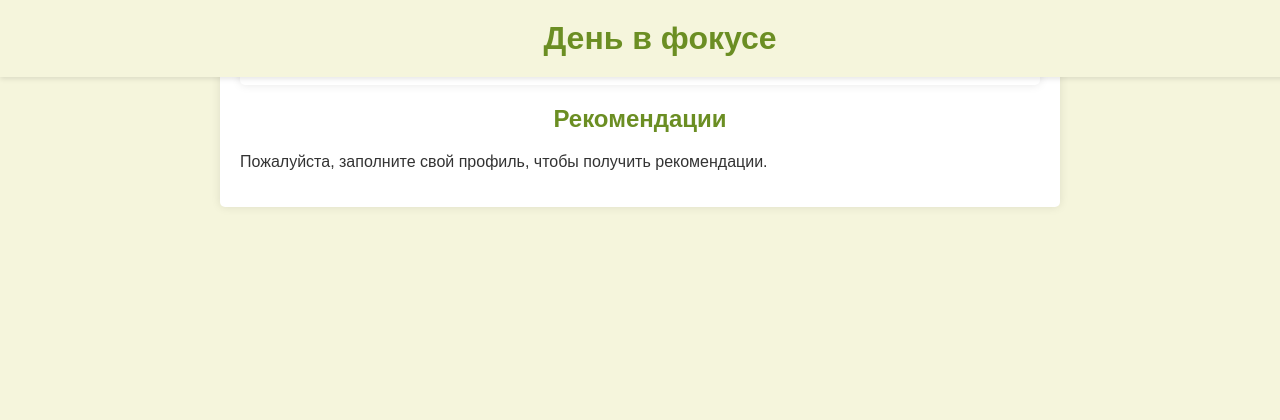
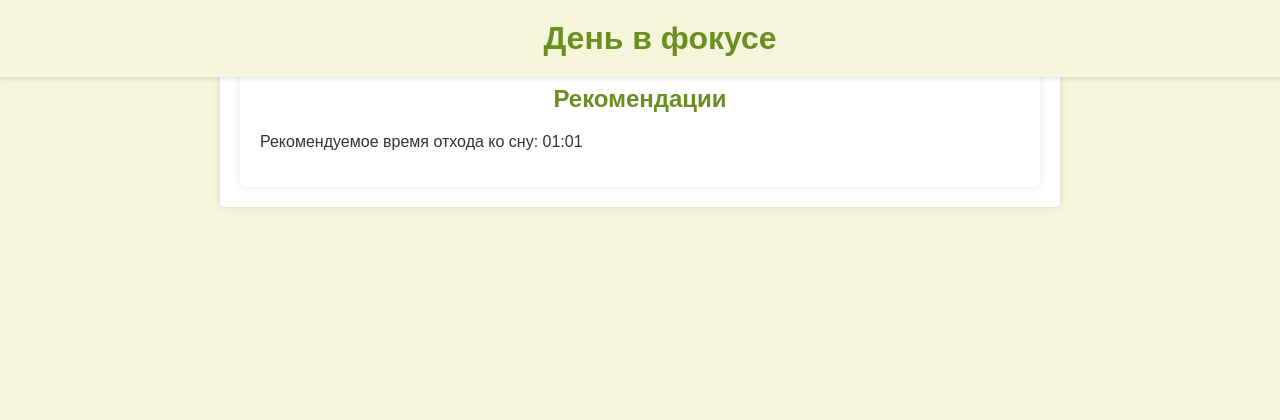
Before and after one commit to Alehandro77/OPD, a Flask app: page / in a window 1280 px wide. Shown: the top 420 px of the page. Run offline with Flask 3, Linux system fonts and the light colour scheme; a user stored in the database is signed in; tables that the repository leaves empty hold one stand-in row (values such as "Sample post").

Commit message:
Update index.html

```diff
--- a/projeckt/templates/index.html
+++ b/projeckt/templates/index.html
@@ -1,15 +1,14 @@
-
 {% extends "layout.html" %}
 
 {% block title %}Главная страница{% endblock %}
 
 {% block content %}
-    <div class="container index-page"></div>
+    <div class="container index-page">
         <h2>Рекомендации</h2>
-        {% if recommendations %}
-            <p>Рекомендуемое время отхода ко сну: <span id="bedtime">{{ "%02d:%02d"|format(recommendations.bedtime_hours, recommendations.bedtime_minutes) }}</span></p>
-        {% else %}
-            <p>Пожалуйста, заполните свой профиль, чтобы получить рекомендации.</p>
-        {% endif %}
-    </div>
+            {% if bedtime_hours is not none and bedtime_minytes is not none %}
+                <p>Рекомендуемое время отхода ко сну: <span id="bedtime">{{ "%02d:%02d"|format(bedtime_hours, bedtime_minytes) }}</span></p>
+            {% else %}
+                <p>Пожалуйста, заполните свой профиль, чтобы получить рекомендации.</p>
+            {% endif %}
+        </div>
 {% endblock %}
```
